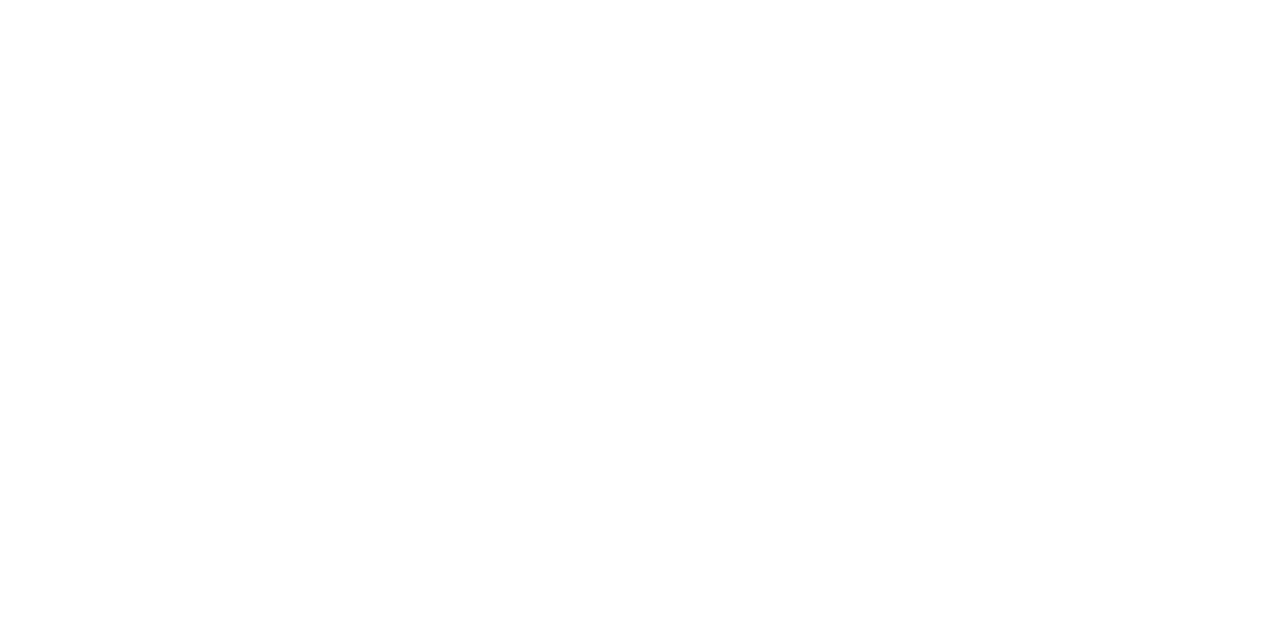
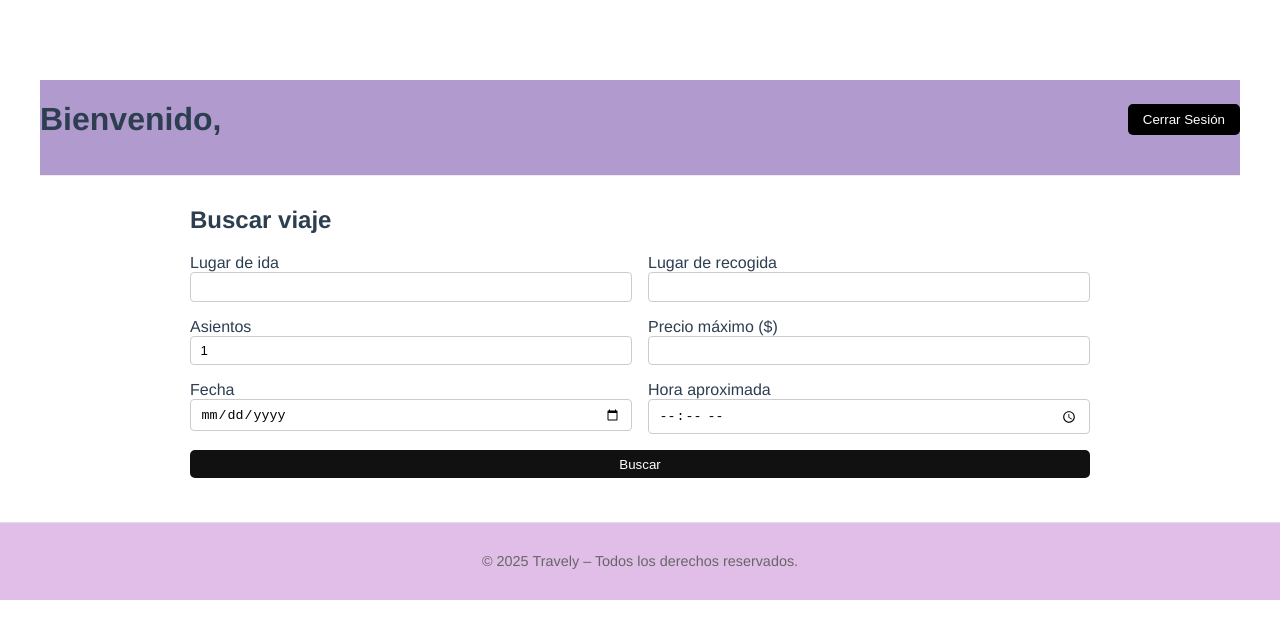
Before and after one commit to marcoriv43/Travely, a Vue app in the folder Travely/: page /dashboard/buscar in a window 1280 px wide. Before the commit this address had no page. Shown: the top 638 px of the page. Built offline with nearby package versions, Linux system fonts and the light colour scheme; sample sign-in values are in the browser's storage.

Commit message:
vistas , rutas y acomodo del dashboard

```diff
--- a/Travely/src/router/index.js
+++ b/Travely/src/router/index.js
@@ -2,7 +2,10 @@
 import LoginView from '../views/LoginView.vue';
 import RegisterView from '../views/RegisterView.vue';
 import DashboardView from '../views/DashboardView.vue';
+import BuscarViajesView from '../views/pasajero/BuscarViajesView.vue';
+import DashboardHome from '../views/pasajero/DashboardHome.vue';
 import { useAuthStore } from '../stores/auth';
+
 
 const router = createRouter({
   history: createWebHistory(import.meta.env.BASE_URL),
@@ -23,12 +26,19 @@
       component: RegisterView,
       meta: { requiresGuest: true }
     },
-    {
-      path: '/dashboard',
-      name: 'dashboard',
-      component: DashboardView,
-      meta: { requiresAuth: true }
-    }
+
+
+{
+  path: '/dashboard',
+  component: DashboardView,
+  meta: { requiresAuth: true },
+  children: [
+    { path: '', component: DashboardHome },
+    { path: 'buscar', component: BuscarViajesView },
+    // otras rutas hijas...
+  ],
+}
+
   ]
 });
 
--- a/Travely/src/views/DashboardView.vue
+++ b/Travely/src/views/DashboardView.vue
@@ -5,45 +5,17 @@
       <button @click="authStore.logout" class="logout-btn">Cerrar Sesión</button>
     </header>
 
-    <div v-if="authStore.userType === 'pasajero'" class="pasajero-dashboard">
-      <h2>Dashboard de Pasajero</h2>
-      <div class="card">
-        <h3>Buscar Viajes</h3>
-        <p>Encuentra conductores disponibles cerca de ti.</p>
-       <button @click="buscarViajes">Buscar Viajes</button>
-      </div>
-      <div class="card">
-        <h3>Historial de Viajes</h3>
-        <p>Revisa tus viajes anteriores.</p>
-        <button @click="verHistorialPasajero">Ver Viajes</button>
-      </div>
-    </div>
-
-    <div v-else-if="authStore.userType === 'conductor'" class="conductor-dashboard">
-      <h2>Dashboard de Conductor</h2>
-      <div class="card">
-        <h3>Ofertas de Viaje</h3>
-        <p>Publica un nuevo viaje disponible.</p>
-      <button @click="publicarViaje">Publicar Viaje</button>
-      </div>
-      <div class="card">
-        <h3>Viajes Activos</h3>
-        <p>Gestiona tus viajes en curso.</p>
-      </div>
-      <div class="card">
-        <h3>Historial de Viajes</h3>
-        <p>Revisa tus viajes anteriores.</p>
-    <button @click="verHistorialConductor">Ver Viajes</button>
-      </div>
-    </div>
+    <main class="content">
+      <router-view />
+    </main>
   </div>
 
  <footer class="app-footer">
     <p>&copy; {{ new Date().getFullYear() }} Travely – Todos los derechos reservados.</p>
   </footer>
 
+</template>
 
-</template>
 
 <script setup>
 
@@ -65,7 +37,14 @@
 
 </script>
 
+
+
+
+
 <style scoped>
+
+
+
 .dashboard-container {
   max-width: 1200px;
   margin: 0 auto;
@@ -83,7 +62,7 @@
 }
 
 .logout-btn {
-  background-color: #f44336;
+  background-color: #000;
   color: white;
   padding: 8px 15px;
   border: none;
--- /dev/null
+++ b/Travely/src/views/pasajero/BuscarViajesView.vue
@@ -0,0 +1,123 @@
+<template>
+  <section class="buscador">
+    <h2>Buscar viaje</h2>
+
+    <!-- 🔍 FORMULARIO -->
+    <form @submit.prevent="buscar" class="form">
+      <div class="row">
+        <label>Lugar de ida
+          <input v-model="form.origen" required />
+        </label>
+
+        <label>Lugar de recogida
+          <input v-model="form.recogida" required />
+        </label>
+      </div>
+
+      <div class="row">
+        <label>Asientos
+          <input type="number" v-model.number="form.asientos" min="1" required />
+        </label>
+
+        <label>Precio máximo ($)
+          <input type="number" v-model.number="form.precioMax" min="1" />
+        </label>
+      </div>
+
+      <div class="row">
+        <label>Fecha
+          <input type="date" v-model="form.fecha" required />
+        </label>
+
+        <label>Hora aproximada
+          <input type="time" v-model="form.hora" />
+        </label>
+      </div>
+
+      <button type="submit">Buscar</button>
+    </form>
+
+    <!-- 📋 LISTA DE RESULTADOS -->
+    <table v-if="viajes.length" class="tabla">
+      <thead>
+        <tr>
+          <th>Origen</th><th>Recogida</th><th>Destino</th>
+          <th>Fecha</th><th>Asientos</th><th>Conductor</th><th>Precio $</th><th></th>
+        </tr>
+      </thead>
+      <tbody>
+        <tr v-for="v in viajes" :key="v.id">
+          <td>{{ v.origen }}</td>
+          <td>{{ v.recogida }}</td>
+          <td>{{ v.destino }}</td>
+          <td>{{ formatear(v.fecha) }}</td>
+          <td>{{ v.asientos }}</td>
+          <td>{{ v.conductor }}</td>
+          <td>{{ v.precio }}</td>
+          <td>
+            <button :disabled="v.asientos===0" @click="reservar(v)">
+              Reservar
+            </button>
+          </td>
+        </tr>
+      </tbody>
+    </table>
+
+    <p v-else-if="buscado && !cargando">No se encontraron viajes.</p>
+    <p v-if="cargando">Buscando viajes…</p>
+  </section>
+</template>
+
+<script setup>
+import { ref } from 'vue';
+import axios from 'axios';
+
+/* ------- Formulario ------- */
+const form = ref({
+  origen:    '',
+  recogida:  '',
+  asientos:  1,
+  precioMax: '',
+  fecha:     '',
+  hora:      '',
+});
+
+/* ------- Estado ------- */
+const viajes   = ref([]);
+const cargando = ref(false);
+const buscado  = ref(false);
+
+/* ------- Acciones ------- */
+const buscar = async () => {
+  cargando.value = true;
+  viajes.value   = [];
+  // Envía los campos no vacíos como query‑params
+  const params = Object.fromEntries(
+    Object.entries(form.value).filter(([_, v]) => v !== '' && v !== null)
+  );
+  const { data } = await axios.get('/api/viajes', { params });
+  viajes.value   = data;
+  cargando.value = false;
+  buscado.value  = true;
+};
+
+const reservar = async (v) => {
+  await axios.post(`/api/viajes/${v.id}/reservar`);
+  alert('¡Reserva exitosa!');
+  buscar(); // refrescar cupos
+};
+
+const formatear = iso => new Date(iso).toLocaleString();
+</script>
+
+<style scoped>
+.buscador { max-width:900px; margin:0 auto; }
+.form { display:flex; flex-direction:column; gap:1rem; margin-bottom:1.5rem; }
+.row { display:flex; gap:1rem; flex-wrap:wrap; }
+label { display:flex; flex-direction:column; flex:1; min-width:150px; }
+input { padding:.4rem .6rem; border:1px solid #ccc; border-radius:4px; }
+button { padding:.4rem .8rem; background:#111; color:#fff; border:0; border-radius:5px; cursor:pointer; }
+.tabla { width:100%; border-collapse:collapse; }
+.tabla th,.tabla td { border:1px solid #ddd; padding:.4rem; text-align:center; }
+.tabla th { background:#f4f4f4; }
+</style>
--- /dev/null
+++ b/Travely/src/views/pasajero/DashboardHome.vue
@@ -0,0 +1,72 @@
+<template>
+  <div>
+    <div v-if="authStore.userType === 'pasajero'" class="pasajero-dashboard">
+      <h2>Dashboard de Pasajero</h2>
+      <div class="card">
+        <h3>Buscar Viajes</h3>
+        <p>Encuentra conductores disponibles cerca de ti.</p>
+        <button @click="router.push('/dashboard/buscar')">Buscar Viajes</button>
+      </div>
+      <div class="card">
+        <h3>Historial de Viajes</h3>
+        <p>Revisa tus viajes anteriores.</p>
+        <button @click="router.push('/dashboard/historial')">Ver Viajes</button>
+      </div>
+    </div>
+
+    <div v-else-if="authStore.userType === 'conductor'" class="conductor-dashboard">
+      <h2>Dashboard de Conductor</h2>
+      <div class="card">
+        <h3>Ofertas de Viaje</h3>
+        <p>Publica un nuevo viaje disponible.</p>
+        <button @click="router.push('/dashboard/publicar')">Publicar Viaje</button>
+      </div>
+      <div class="card">
+        <h3>Historial de Viajes</h3>
+        <p>Revisa tus viajes anteriores.</p>
+        <button @click="router.push('/dashboard/historial-c')">Ver Viajes</button>
+      </div>
+    </div>
+  </div>
+</template>
+
+<script setup>
+import { useRouter } from 'vue-router';
+import { useAuthStore } from '@/stores/auth';
+const router = useRouter();
+const authStore = useAuthStore();
+</script>
+
+<style scoped>
+
+.card {
+  border: 1px solid #ddd;
+  border-radius: 8px;
+  padding: 20px;
+  margin-bottom: 20px;
+  box-shadow: 0 2px 4px rgba(0,0,0,0.1);
+}
+
+.card h3 {
+  margin-top: 0;
+}
+
+.card button {
+  background-color: #000;
+  color: white;
+  padding: 8px 15px;
+  border: none;
+  border-radius: 5px;
+  cursor: pointer;
+  margin-top: 10px;
+}
+
+.pasajero-dashboard .card {
+  background-color: #f0f8ff;
+}
+
+.conductor-dashboard .card {
+  background-color: #fff0f5;
+}
+
+</style>
```
